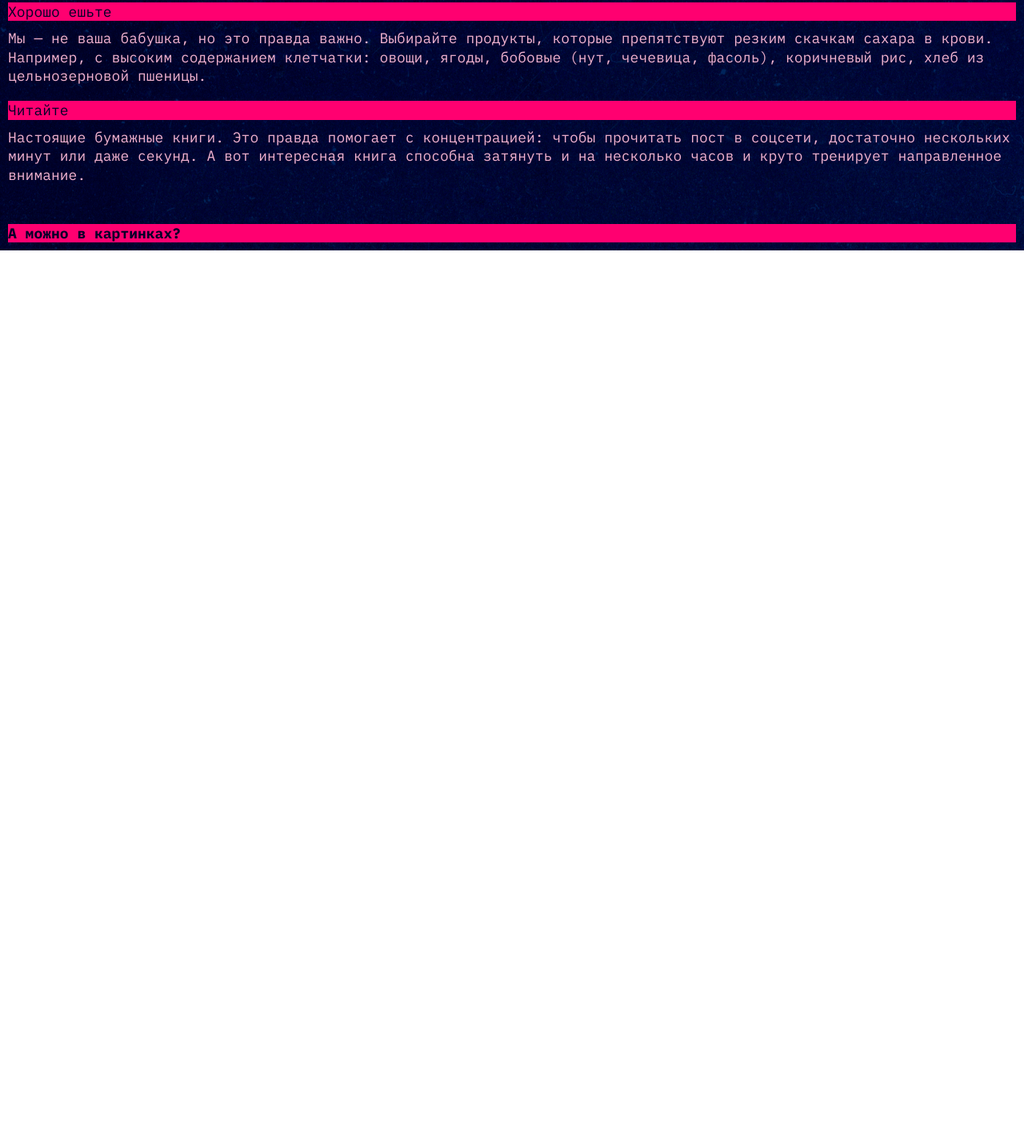
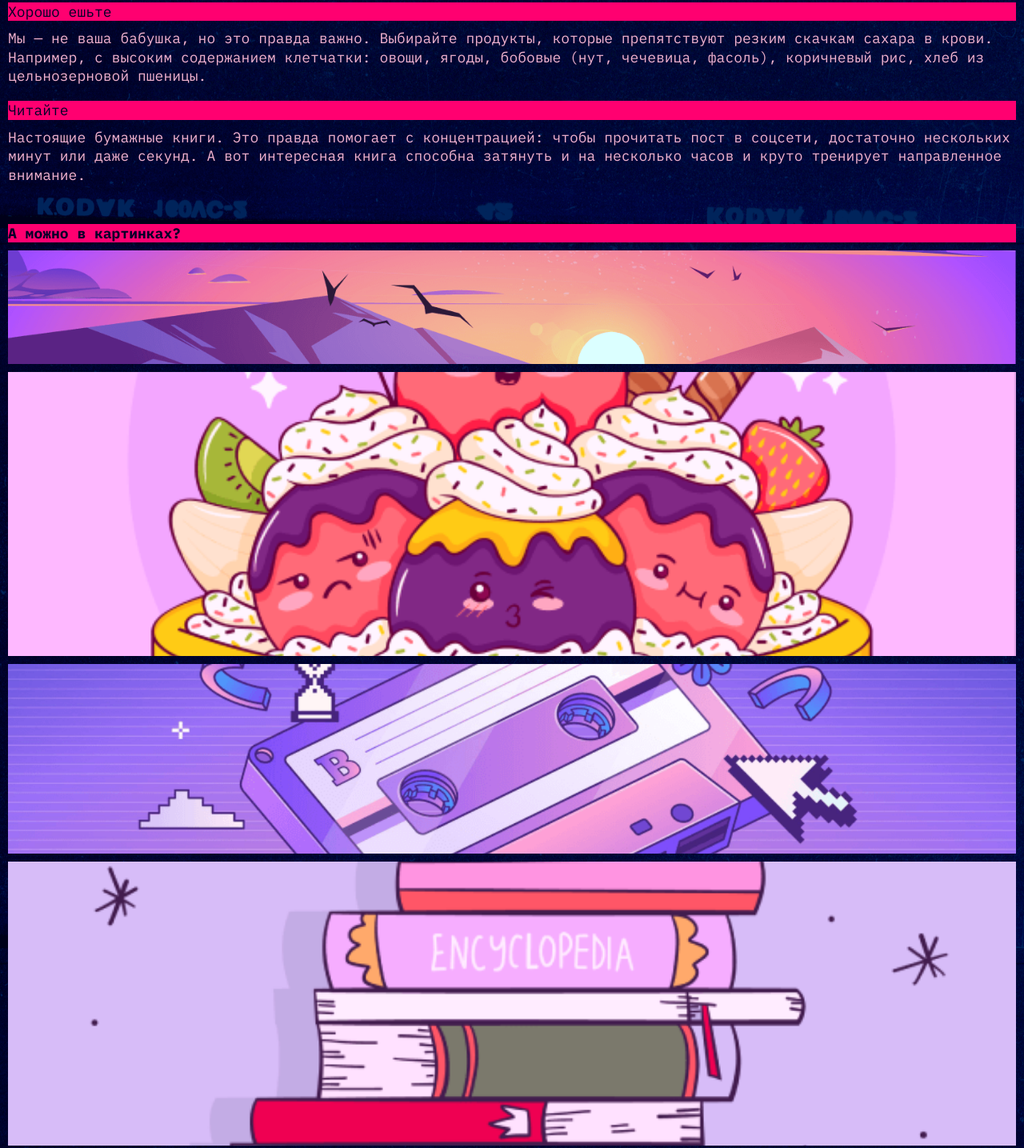
Before and after one commit to lolres/slozhno-sosredotochitsya, a website: page index.html in a window 1280 px wide. Shown: the part 2049-3484 px from the top of the page at 80% size. Before the commit the page ends 2362 px from the top, so only its background shows below. Drawn offline with Linux system fonts and the light colour scheme.

Commit message:
Without footer, before creating border angle

```diff
--- a/index.html
+++ b/index.html
@@ -9,12 +9,12 @@
     <link rel="icon" href="favicon.svg" type="image/svg+xml" />
     <link rel="apple-touch-icon" href="mobile-icon.png" />
     <title>Сложно сосредоточиться</title>
+    <link rel="stylesheet" href="fonts/fonts.css" />
     <link rel="stylesheet" href="./styles/globals.css" />
     <link rel="stylesheet" href="./styles/variables.css" />
     <link rel="stylesheet" href="./styles/style.css" />
     <link rel="stylesheet" href="./styles/dark.css" />
     <link rel="stylesheet" href="./styles/light.css" />
-    <link rel="stylesheet" href="fonts/fonts.css" />
   </head>
   <body class="page">
     <header class="header decorated-zone section__content">
@@ -190,9 +190,28 @@
       </section>
       <section class="cards__images section__content">
         <h2 class="section__subtitle title-decor">А можно в картинках?</h2>
+        <div class="grid__cells__images">
+          <div class="grid__cells__images-item">
+            <img class="img_cell" src="./images/sunset.png" alt="Закат на фоне гор">
+          </div>
+          <div class="grid__cells__images-item">
+            <img class="img_cell" src="./images/ice-cream.png" alt="Мороженное в тарелке">
+          </div>
+          <div class="grid__cells__images-item">
+            <img class="img_cell" src="./images/tape.png" alt="Касета от магнитофона">
+          </div>
+          <div class="grid__cells__images-item">
+            <img class="img_cell" src="./images/books.png" alt="Стопка книжек">
+          </div>
+          <div class="grid__cells__images-item">
+            <img class="img_cell" src="./images/street.png" alt="Дома вдоль улицы">
+          </div>
+        </div>
       </section>
     </main>
-    <footer class="footer section__content"></footer>
+    <footer class="footer section__content">
+
+    </footer>
     <script src="./scripts/script.js"></script>
   </body>
 </html>
--- a/styles/style.css
+++ b/styles/style.css
@@ -66,8 +66,11 @@
   background-attachment: fixed;
 }
 
+.main {
+  margin: 40px 0;
+}
+
 .hard__concentration {
-  margin-block-start: 40px;
   display: grid;
   grid-template-rows: repeat(3, auto);
   gap: 20px;
@@ -107,15 +110,22 @@
   gap: 20px;
 }
 
-.section__advices-title {
-
-}
-
 .section__advices {
   font-weight: 400;
 }
 
 .cards__images {
   margin-block-start: 50px;
+}
 
+.grid__cells__images {
+  display: grid;
+  grid-template-rows: 142px 355px 237px 355px 237px;
+  row-gap: 10px;
 }
+
+.img_cell {
+  object-fit: cover;
+  width: 100%;
+  height: 100%;
+}
```
